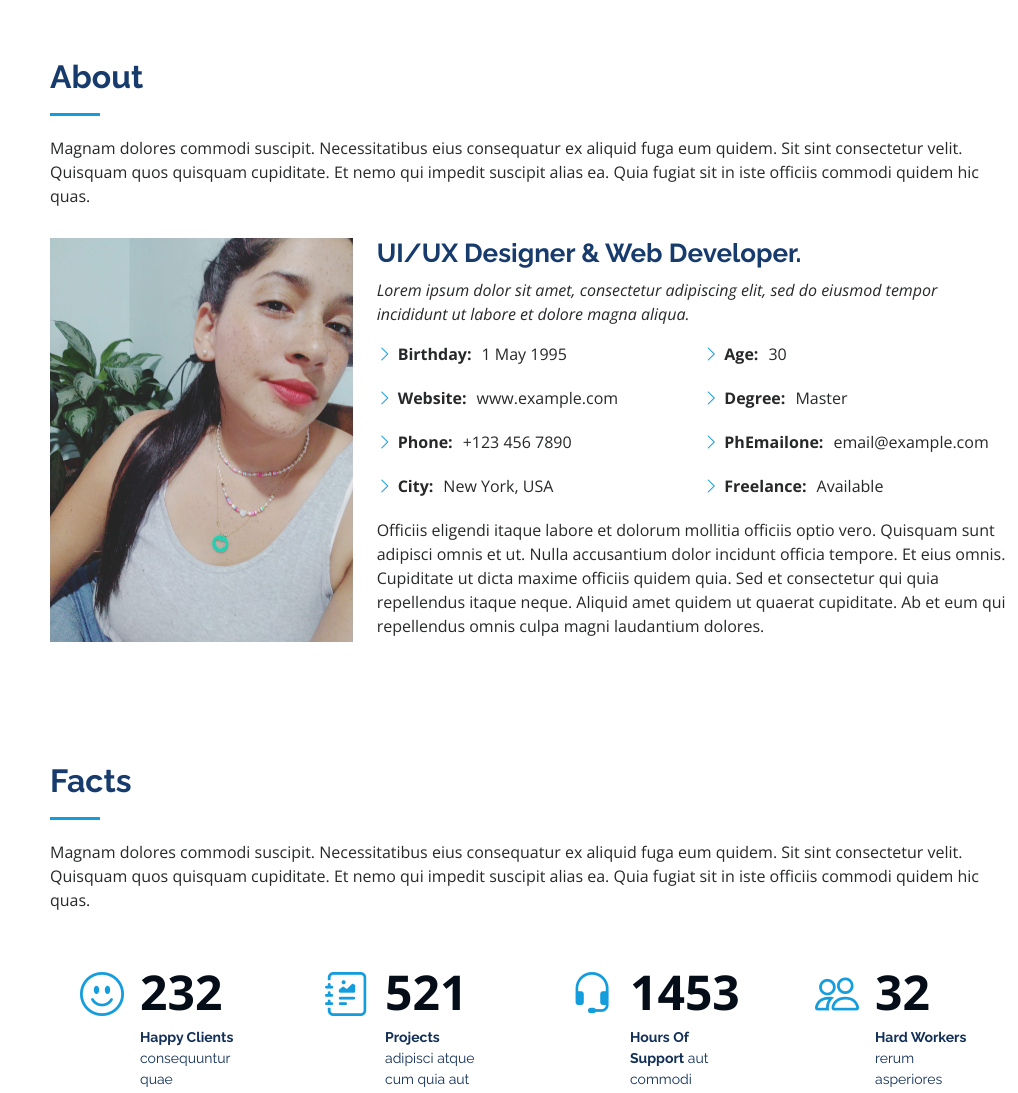
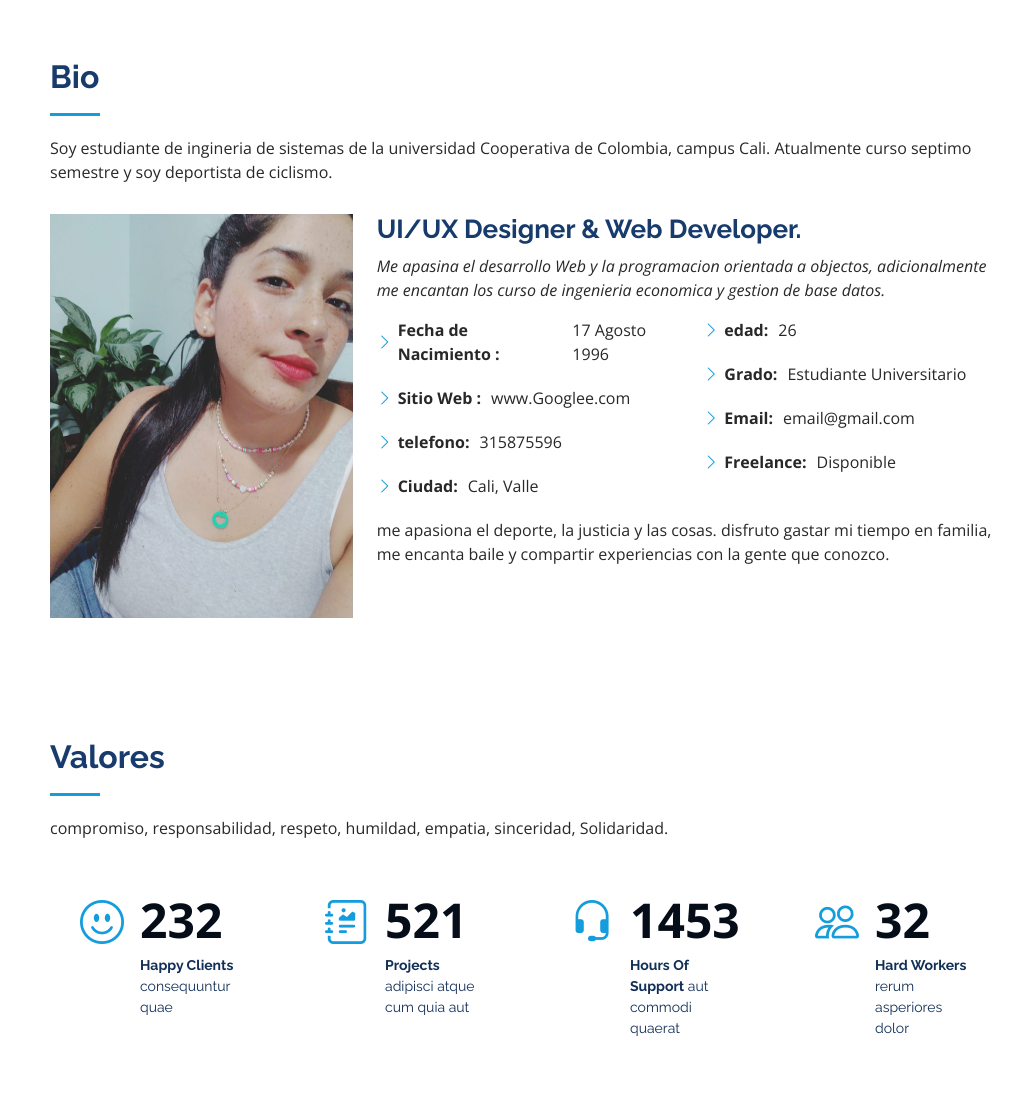
Before and after one commit to Made08/UCC_GBD_022, a plain HTML site: page Cv_madelem/index.html in a window 1280 px wide. Shown: the part 802-1895 px from the top of the page, without its empty margins (262-1280 px from the left). Drawn offline with nearby package versions, Linux system fonts and the light colour scheme.

Commit message:
filled the bio resume

```diff
--- a/Cv_madelem/index.html
+++ b/Cv_madelem/index.html
@@ -5,7 +5,7 @@
   <meta charset="utf-8">
   <meta content="width=device-width, initial-scale=1.0" name="viewport">
 
-  <title>iPortfolio Bootstrap Template - Index</title>
+  <title>Hoja de Vide Madelem Chico - Index</title>
   <meta content="" name="description">
   <meta content="" name="keywords">
 
@@ -46,7 +46,7 @@
 
       <div class="profile">
         <img src="assets/img/profile-img.jpg" alt="" class="img-fluid rounded-circle">
-        <h1 class="text-light"><a href="index.html">Alex Smith</a></h1>
+        <h1 class="text-light"><a href="index.html">Madelem Chico Velasco</a></h1>
         <div class="social-links mt-3 text-center">
           <a href="#" class="twitter"><i class="bx bxl-twitter"></i></a>
           <a href="#" class="facebook"><i class="bx bxl-facebook"></i></a>
@@ -72,8 +72,8 @@
   <!-- ======= Hero Section ======= -->
   <section id="hero" class="d-flex flex-column justify-content-center align-items-center">
     <div class="hero-container" data-aos="fade-in">
-      <h1>Alex Smith</h1>
-      <p>I'm <span class="typed" data-typed-items="Designer, Developer, Freelancer, Photographer"></span></p>
+      <h1>Madelem Chico Velasco</h1>
+      <p>Soy <span class="typed" data-typed-items="Designer, Developer, Freelancer, Photographer"></span></p>
     </div>
   </section><!-- End Hero -->
 
@@ -84,8 +84,8 @@
       <div class="container">
 
         <div class="section-title">
-          <h2>About</h2>
-          <p>Magnam dolores commodi suscipit. Necessitatibus eius consequatur ex aliquid fuga eum quidem. Sit sint consectetur velit. Quisquam quos quisquam cupiditate. Et nemo qui impedit suscipit alias ea. Quia fugiat sit in iste officiis commodi quidem hic quas.</p>
+          <h2>Bio</h2>
+          <p>Soy estudiante de ingineria de sistemas de la universidad Cooperativa de Colombia, campus Cali. Atualmente curso septimo semestre y soy deportista de ciclismo. </p>
         </div>
 
         <div class="row">
@@ -95,30 +95,29 @@
           <div class="col-lg-8 pt-4 pt-lg-0 content" data-aos="fade-left">
             <h3>UI/UX Designer &amp; Web Developer.</h3>
             <p class="fst-italic">
-              Lorem ipsum dolor sit amet, consectetur adipiscing elit, sed do eiusmod tempor incididunt ut labore et dolore
-              magna aliqua.
+              Me apasina el desarrollo Web y la programacion orientada a objectos, adicionalmente me encantan los curso de ingenieria economica y gestion de base datos.
             </p>
             <div class="row">
               <div class="col-lg-6">
                 <ul>
-                  <li><i class="bi bi-chevron-right"></i> <strong>Birthday:</strong> <span>1 May 1995</span></li>
-                  <li><i class="bi bi-chevron-right"></i> <strong>Website:</strong> <span>www.example.com</span></li>
-                  <li><i class="bi bi-chevron-right"></i> <strong>Phone:</strong> <span>+123 456 7890</span></li>
-                  <li><i class="bi bi-chevron-right"></i> <strong>City:</strong> <span>New York, USA</span></li>
+                  <li><i class="bi bi-chevron-right"></i> <strong>Fecha de Nacimiento :</strong> <span>17 Agosto 1996</span></li>
+                  <li><i class="bi bi-chevron-right"></i> <strong>Sitio Web :</strong> <span>www.Googlee.com</span></li>
+                  <li><i class="bi bi-chevron-right"></i> <strong>telefono:</strong> <span>315875596</span></li>
+                  <li><i class="bi bi-chevron-right"></i> <strong>Ciudad:</strong> <span>Cali, Valle</span></li>
                 </ul>
               </div>
               <div class="col-lg-6">
                 <ul>
-                  <li><i class="bi bi-chevron-right"></i> <strong>Age:</strong> <span>30</span></li>
-                  <li><i class="bi bi-chevron-right"></i> <strong>Degree:</strong> <span>Master</span></li>
-                  <li><i class="bi bi-chevron-right"></i> <strong>PhEmailone:</strong> <span>email@example.com</span></li>
-                  <li><i class="bi bi-chevron-right"></i> <strong>Freelance:</strong> <span>Available</span></li>
+                  <li><i class="bi bi-chevron-right"></i> <strong>edad:</strong> <span>26</span></li>
+                  <li><i class="bi bi-chevron-right"></i> <strong>Grado:</strong> <span>Estudiante Universitario </span></li>
+                  <li><i class="bi bi-chevron-right"></i> <strong>Email:</strong> <span>email@gmail.com</span></li>
+                  <li><i class="bi bi-chevron-right"></i> <strong>Freelance:</strong> <span>Disponible</span></li>
                 </ul>
               </div>
             </div>
             <p>
-              Officiis eligendi itaque labore et dolorum mollitia officiis optio vero. Quisquam sunt adipisci omnis et ut. Nulla accusantium dolor incidunt officia tempore. Et eius omnis.
-              Cupiditate ut dicta maxime officiis quidem quia. Sed et consectetur qui quia repellendus itaque neque. Aliquid amet quidem ut quaerat cupiditate. Ab et eum qui repellendus omnis culpa magni laudantium dolores.
+             me apasiona el deporte, la justicia y las cosas. disfruto gastar mi tiempo en familia, me encanta baile
+             y compartir experiencias con la gente que conozco.
             </p>
           </div>
         </div>
@@ -131,8 +130,8 @@
       <div class="container">
 
         <div class="section-title">
-          <h2>Facts</h2>
-          <p>Magnam dolores commodi suscipit. Necessitatibus eius consequatur ex aliquid fuga eum quidem. Sit sint consectetur velit. Quisquam quos quisquam cupiditate. Et nemo qui impedit suscipit alias ea. Quia fugiat sit in iste officiis commodi quidem hic quas.</p>
+          <h2>Valores</h2>
+          <p>compromiso, responsabilidad, respeto, humildad, empatia, sinceridad, Solidaridad. </p>
         </div>
 
         <div class="row no-gutters">
```
